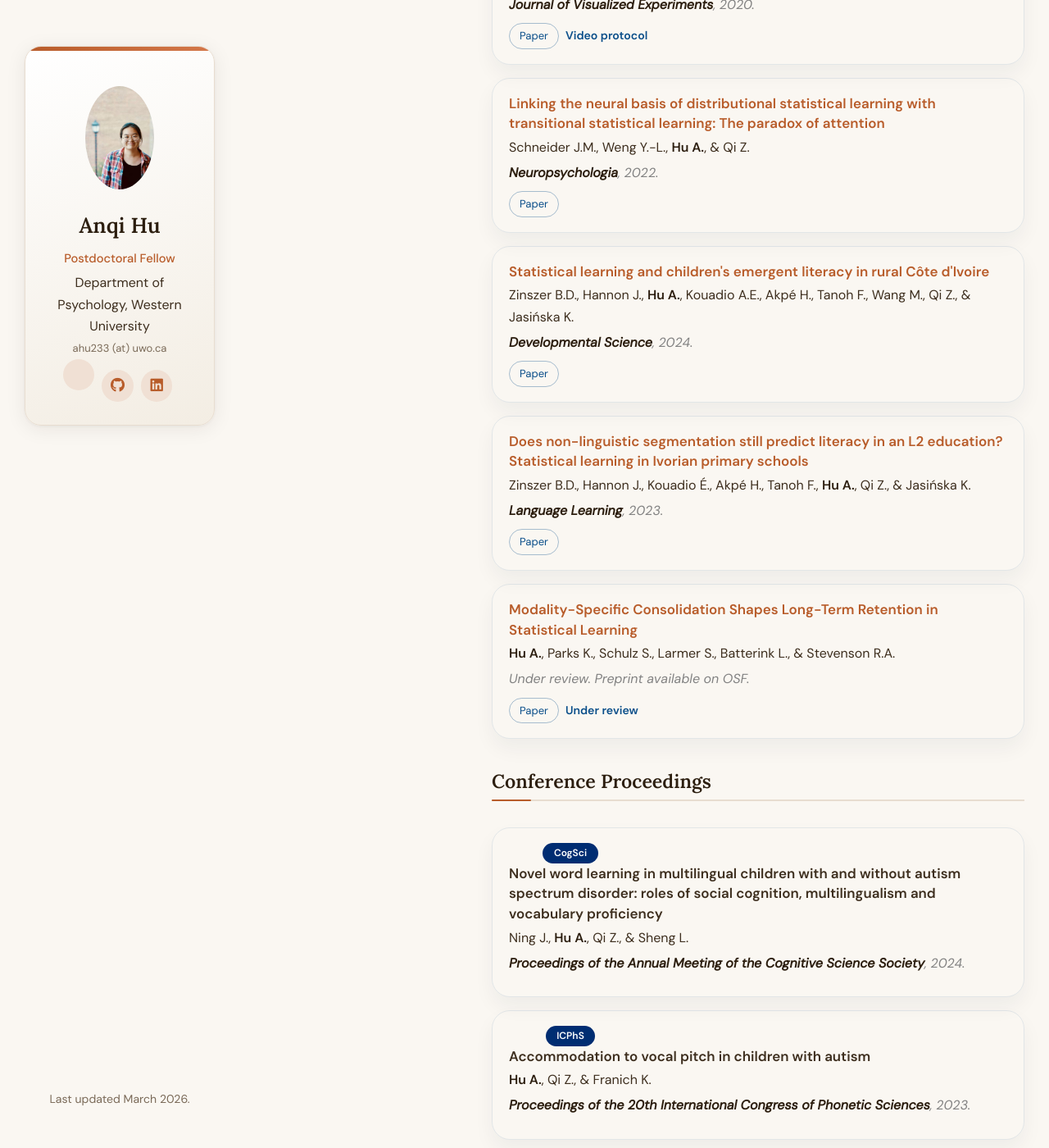
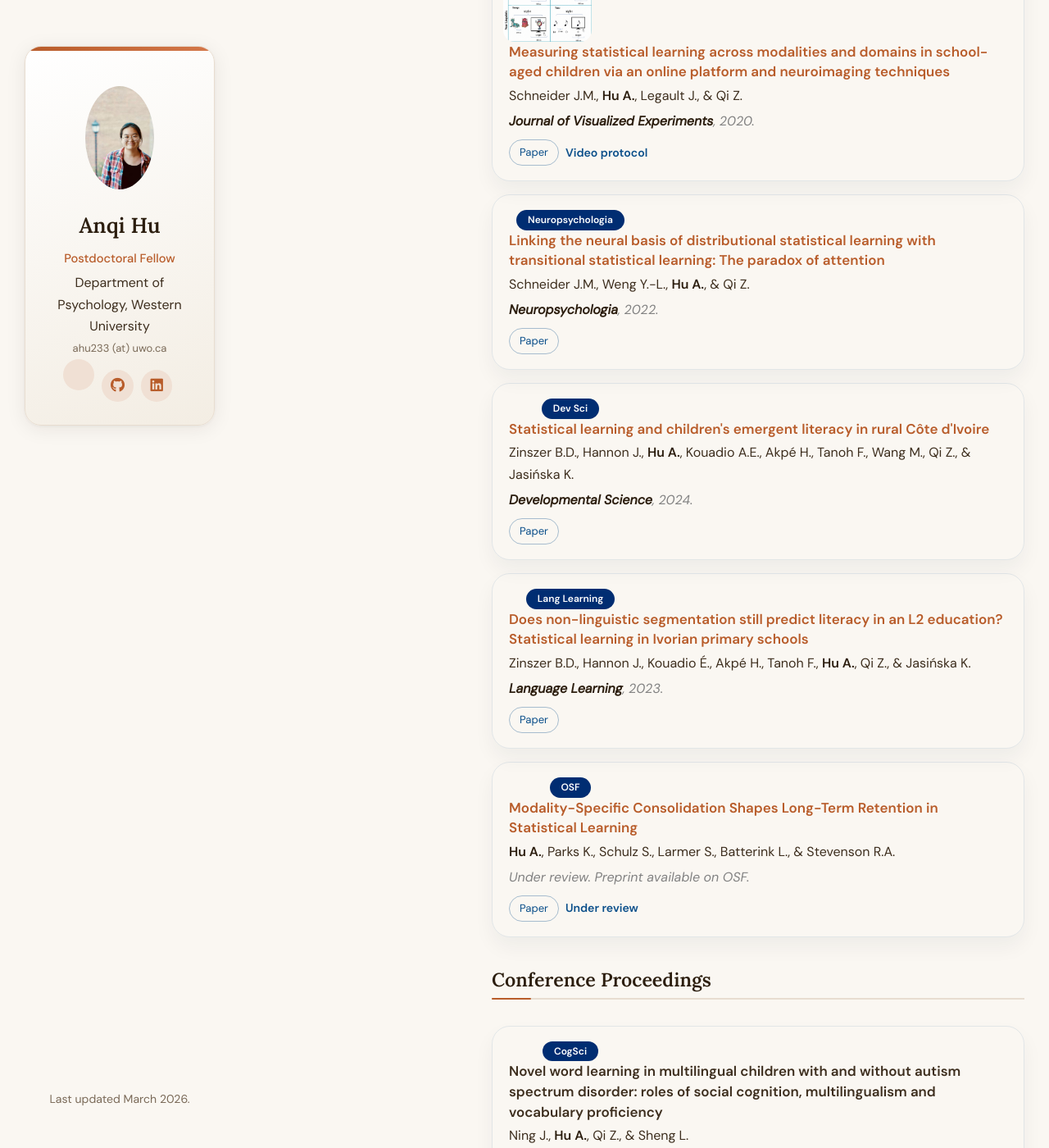
Before and after one commit to anqihu2/anqihu2.github.io, a Jekyll site: the page built from index.md, in a window 1280 px wide and 1400 px high, scrolled down 1624 px. Shown: the whole window at 82% size. Built offline with Jekyll 4.4.1, drawn with Linux system fonts in a browser that asks for light colours; nearby versions of some CDN libraries; a style sheet for code colours, icons or effects is not loaded.

Commit message:
Update publications.yml

```diff
--- a/_data/publications.yml
+++ b/_data/publications.yml
@@ -12,33 +12,39 @@ main:
   conference_short: JADD
   conference: <strong>Journal of Autism and Developmental Disorders</strong>, 2023.
   pdf: https://link.springer.com/article/10.1007/s10803-023-05902-1
+  image: ./assets/img/jadd_figure.png
 - title: Measuring statistical learning across modalities and domains in school-aged
     children via an online platform and neuroimaging techniques
   authors: Schneider J.M., <strong>Hu A.</strong>, Legault J., & Qi Z.
   conference_short: JoVE
   conference: <strong>Journal of Visualized Experiments</strong>, 2020.
   pdf: https://www.jove.com/t/61474/measuring-statistical-learning-across-modalities-domains-school-aged
+  image: ./assets/img/jove_figure.jpeg
   notes: Video protocol
 - title: 'Linking the neural basis of distributional statistical learning with transitional
     statistical learning: The paradox of attention'
   authors: Schneider J.M., Weng Y.-L., <strong>Hu A.</strong>, & Qi Z.
+  conference_short: Neuropsychologia
   conference: <strong>Neuropsychologia</strong>, 2022.
   pdf: https://www.sciencedirect.com/science/article/pii/S0028393222001439
 - title: Statistical learning and children's emergent literacy in rural Côte d'Ivoire
   authors: Zinszer B.D., Hannon J., <strong>Hu A.</strong>, Kouadio A.E., Akpé H.,
     Tanoh F., Wang M., Qi Z., & Jasińska K.
+  conference_short: Dev Sci
   conference: <strong>Developmental Science</strong>, 2024.
   pdf: https://onlinelibrary.wiley.com/doi/10.1111/desc.13448
 - title: Does non-linguistic segmentation still predict literacy in an L2 education?
     Statistical learning in Ivorian primary schools
   authors: Zinszer B.D., Hannon J., Kouadio É., Akpé H., Tanoh F., <strong>Hu A.</strong>,
     Qi Z., & Jasińska K.
+  conference_short: Lang Learning
   conference: <strong>Language Learning</strong>, 2023.
   pdf: https://onlinelibrary.wiley.com/doi/10.1111/lang.12603
 - title: Modality-Specific Consolidation Shapes Long-Term Retention in Statistical
     Learning
   authors: <strong>Hu A.</strong>, Parks K., Schulz S., Larmer S., Batterink L., &
     Stevenson R.A.
+  conference_short: OSF
   conference: Under review. Preprint available on OSF.
   pdf: https://doi.org/10.31234/osf.io/c73ws_v2
   notes: Under review
```
